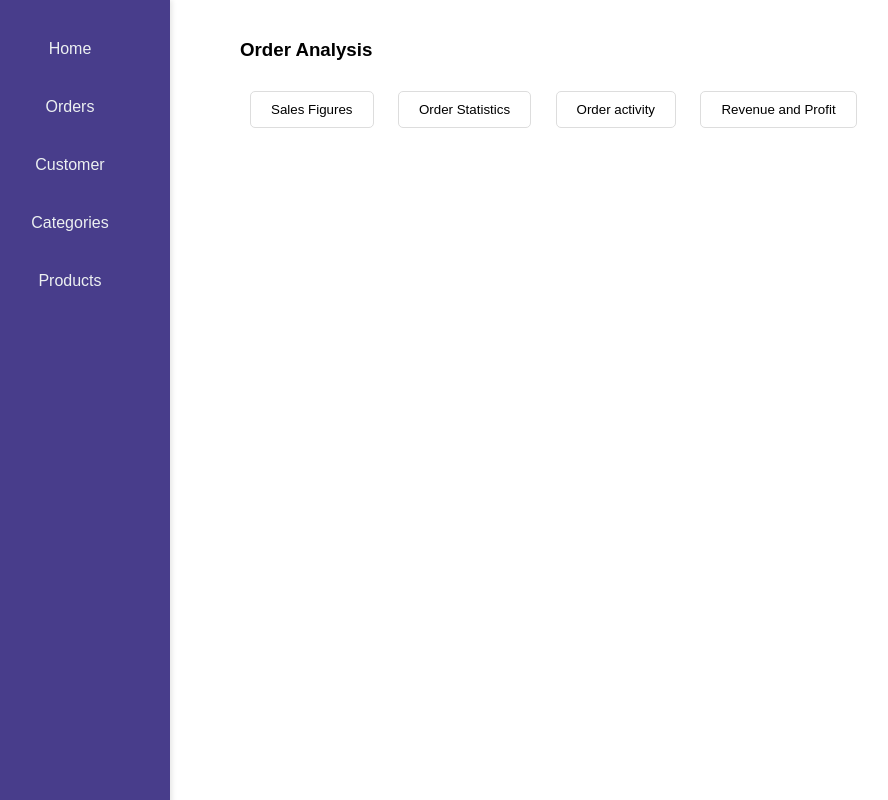
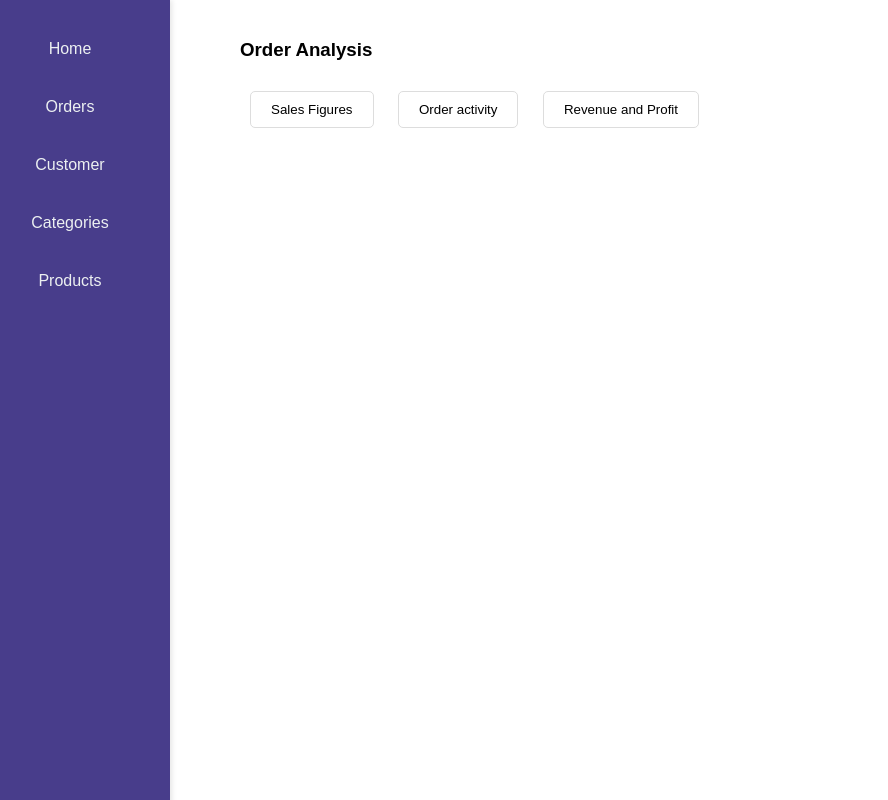
Before and after one commit to safashg/ProgrammingLab, a Flask app: template ProgrammingLab-main-5/frontend/templates/orders.html in a window 1280 px wide. Shown: the whole page, without its empty margins (30-918 px from the left). Run offline with Flask 3, Linux system fonts and the light colour scheme; the template is opened without the code that fills it, so the values that code supplies are empty.

Commit message:
Update orders.html
weyoooo

```diff
--- a/ProgrammingLab-main-5/frontend/templates/orders.html
+++ b/ProgrammingLab-main-5/frontend/templates/orders.html
@@ -87,6 +87,19 @@
         }
         .chart-container {
             margin-top: 20px;
+            position: relative;
+        }
+        .chart-tooltip {
+            position: absolute;
+            top: -12px;
+            left: 0;
+            font-size: 12px;
+            color: black;
+            background-color: rgba(230, 230, 250, 0.8);
+            border: 1px solid black;
+            border-radius: 3px;
+            padding: 5px;
+            white-space: nowrap;
         }
         .secondary-chart-container {
             margin-top: 20px;
@@ -114,19 +127,11 @@
         <h3>Order Analysis</h3>
         <div class="button-group">
             <button id="sales-figures">Sales Figures</button>
-            <button id="order-statistics">Order Statistics</button>
             <button id="order-activity">Order activity</button>
             <button id="revenue-profit">Revenue and Profit</button>
         </div>
         <div id="sales-figures-options" class="sub-options">
-            <button id="total-sales-per-store">Total sales figures per store</button>
-            <button id="sales-figures-per-month">Sales figures per month per store</button>
-        </div>
-        <div id="order-statistics-options" class="sub-options">
-            <button id="daily-order-statistics">Daily order statistics per store</button>
-            <button id="orders-per-weekday">Orders per weekday per store</button>
-            <button id="weekly-order-statistics">Weekly order statistics per store</button>
-            <button id="monthly-order-statistics">Monthly order statistics per store</button>
+            <button id="total-sales-per-store" class="active">Total sales figures per store</button>
         </div>
         <div id="revenue-profit-options" class="sub-options">
             <button id="revenue-and-profit-per-month">Revenue and profit per month per store</button>
@@ -140,6 +145,7 @@
             <button id="order-activity-month">Order activity per month</button>
         </div>
         <div class="chart-container" id="chart-container" style="display: none;">
+            <div class="chart-tooltip" id="chart-tooltip">Click on a bar for more information</div>
             <div id="interval-select-container">
                 <label for="interval-select">Select Interval:</label>
                 <select id="interval-select">
@@ -213,6 +219,11 @@
                 const options = document.getElementById(button.id + '-options');
                 if (options) {
                     options.style.display = 'block';
+                    // Automatically click the first sub-button
+                    const firstSubButton = options.querySelector('button');
+                    if (firstSubButton) {
+                        firstSubButton.click();
+                    }
                 }
             });
         });
@@ -230,22 +241,13 @@
                 document.getElementById('week-filter-container').style.display = 'none';
 
                 if (button.id === 'total-sales-per-store') {
+                    document.getElementById('chart-tooltip').style.display = 'block';
                     loadChartData('/total_items_sold_per_store', 'Total Items Sold', 'Total sales figures per store', null, 'bar', addChartClickHandler);
-                } else if (button.id === 'sales-figures-per-month') {
-                    document.getElementById('order-month-select-container').style.display = 'block';
-                    loadOrderMonths().then(() => {
-                        const selectedMonth = document.getElementById('order-month-select').value;
-                        loadChartData('/store_sales_per_month', 'Total Items Sold', 'Sales figures per month per store', selectedMonth);
-                    });
-                } else if (button.id === 'daily-order-statistics') {
-                    loadChartData('/daily_order_stats', 'Daily Order Statistics', 'Daily order statistics per store', null, 'line');
-                } else if (button.id === 'orders-per-weekday') {
-                    loadChartData('/store_orders_by_weekday', 'Orders per Weekday', 'Orders per weekday per store', null, 'line');
-                } else if (button.id === 'weekly-order-statistics') {
-                    loadChartData('/weekly_order_stats', 'Weekly Order Statistics', 'Weekly order statistics per store', null, 'line');
-                } else if (button.id === 'monthly-order-statistics') {
-                    loadChartData('/monthly_order_stats', 'Monthly Order Statistics', 'Monthly order statistics per store', null, 'line');
-                } else if (button.id === 'revenue-and-profit-per-month') {
+                } else {
+                    document.getElementById('chart-tooltip').style.display = 'none';
+                }
+
+                if (button.id === 'revenue-and-profit-per-month') {
                     document.getElementById('order-month-select-container').style.display = 'block';
                     loadOrderMonths().then(() => {
                         const selectedMonth = document.getElementById('order-month-select').value;
@@ -290,13 +292,7 @@
         document.getElementById('order-month-select').addEventListener('change', () => {
             const scrollPosition = saveScrollPosition();
             const selectedMonth = document.getElementById('order-month-select').value;
-            if (document.getElementById('sales-figures-per-month').classList.contains('active')) {
-                if (selectedMonth === 'all') {
-                    loadChartData('/total_items_sold_per_store', 'Total Items Sold', 'Total sales figures per store');
-                } else {
-                    loadChartData('/store_sales_per_month', 'Total Items Sold', 'Sales figures per month per store', selectedMonth);
-                }
-            } else if (document.getElementById('revenue-and-profit-per-month').classList.contains('active')) {
+            if (document.getElementById('revenue-and-profit-per-month').classList.contains('active')) {
                 if (selectedMonth === 'all') {
                     loadChartData('/total_items_sold_per_store', 'Total Items Sold', 'Total sales figures per store');
                 } else {
@@ -683,18 +679,6 @@
                     } else if (url === '/store_sales_per_month') {
                         labels = data.store_monthly_sales_data.map(item => item.storeID);
                         values = data.store_monthly_sales_data.map(item => item.totalItemsSold);
-                    } else if (url === '/daily_order_stats') {
-                        labels = data.data.map(item => item.orderDate);
-                        values = data.data.map(item => item.NumberOfOrders);
-                    } else if (url === '/store_orders_by_weekday') {
-                        labels = data.data.map(item => `${item.storeID} (${item.Weekday})`);
-                        values = data.data.map(item => item.totalOrders);
-                    } else if (url === '/weekly_order_stats') {
-                        labels = data.data.map(item => item.weekYear);
-                        values = data.data.map(item => item.NumberOfOrders);
-                    } else if (url === '/monthly_order_stats') {
-                        labels = data.data.map(item => item.monthYear);
-                        values = data.data.map(item => item.NumberOfOrders);
                     } else if (url === '/store_revenue_and_profit_per_month') {
                         labels = data.store_revenue_profit_data.map(item => item.storeID);
                         values = data.store_revenue_profit_data.map(item => item.totalRevenue);
```
